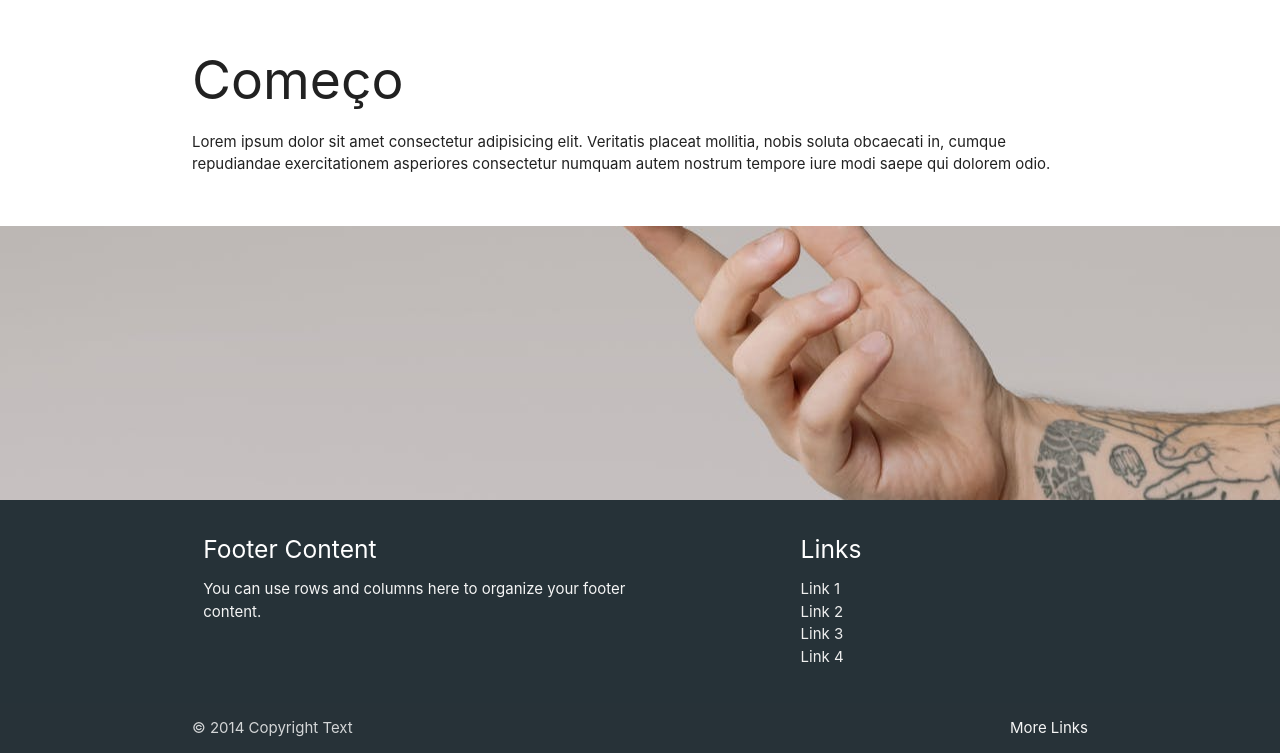
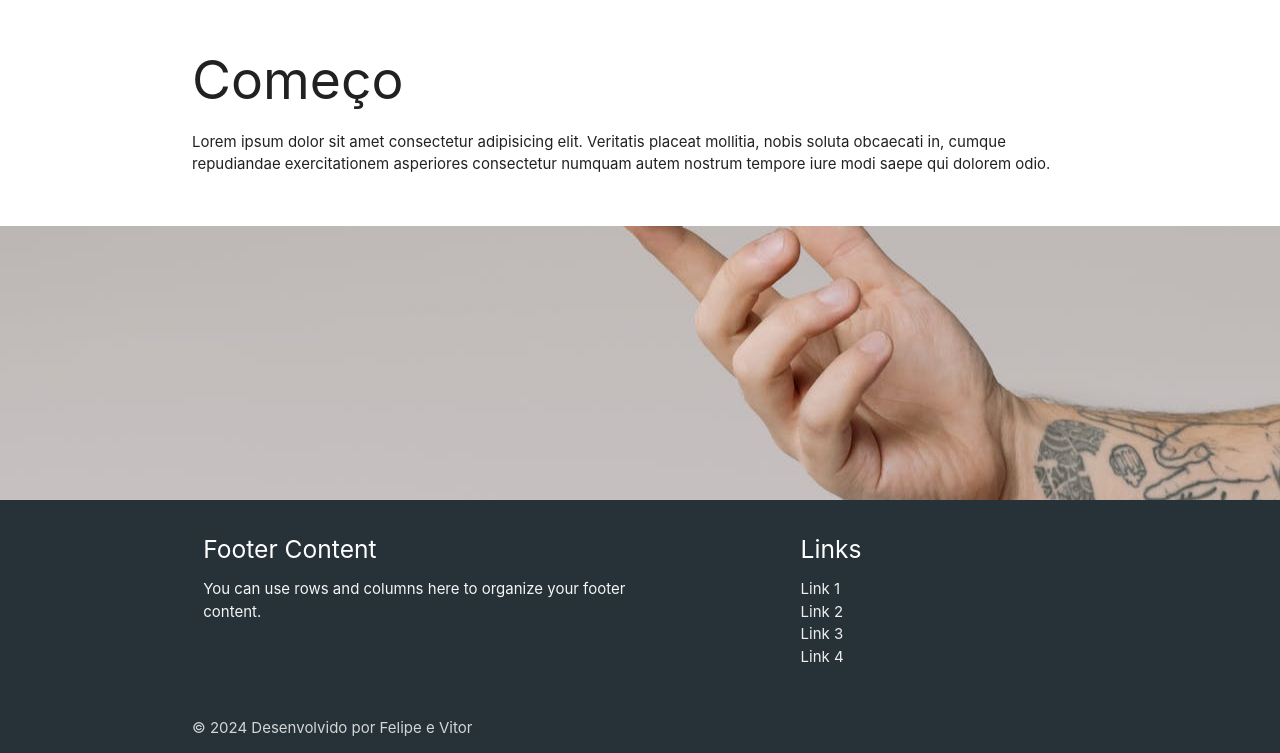
Before and after one commit to guimaraes21/WebSite, a plain HTML site: page telas/index.html in a window 1280 px wide. Shown: the part 1004-1757 px from the top of the page. Drawn offline with nearby package versions, Linux system fonts and the light colour scheme.

Commit message:
vou começar a mexer no footer

```diff
--- a/telas/index.html
+++ b/telas/index.html
@@ -105,23 +105,7 @@
   </div>
 
 
-  <!-- <div class="parallax-container">
-        <div class="parallax">
-          <img src="/midia/slide-1.jpg"></div>
-      </div>
-      <div class="section white">
-        <div class="row container">
-          <h2 class="header">Parallax</h2>
-          <p class="grey-text text-darken-3 lighten-3">Parallax is an effect where the background content or image in this case, is moved at a different speed than the foreground content while scrolling.</p>
-        </div>
-      </div>
-      <div class="parallax-container">
-        <div class="parallax"><img src="/midia/slide-2.jpg"></div>
-      </div>
 
-
-    </div>
-  </div> -->
 
 
 
@@ -149,8 +133,7 @@
     </div>
     <div class="footer-copyright">
       <div class="container">
-        © 2014 Copyright Text
-        <a class="grey-text text-lighten-4 right" href="#!">More Links</a>
+        © 2024 Desenvolvido por Felipe e Vitor
       </div>
     </div>
   </footer>
```
